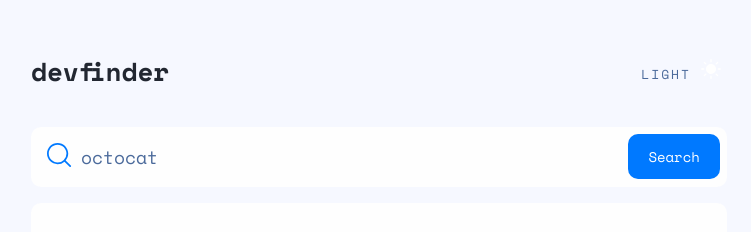
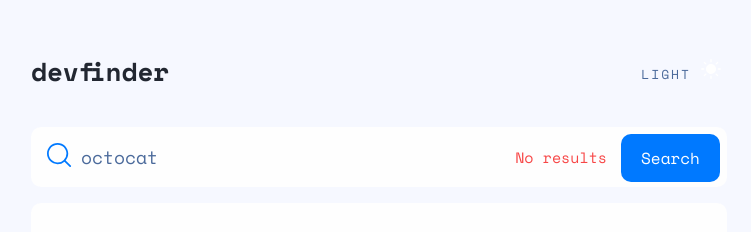
Before and after one commit to RMK-creative/github-search_compositionAPI, a Vue app: page / in a window 1280 px wide. Shown: the top 232 px of the page, without its empty margins (261-1012 px from the left). Built offline with nearby package versions, Linux system fonts and the light colour scheme; no server answers.

Commit message:
add search error

```diff
--- a/src/components/UserSearchBar.vue
+++ b/src/components/UserSearchBar.vue
@@ -1,10 +1,14 @@
 <template>
-  <section class="user-search">
+  <section
+    class="user-search"
+    :class="{ 'box-shadow': store.state.themeIsLight }"
+  >
     <form
       class="user-search__form"
       action="user-search"
       @submit.prevent="store.methods.getUser()"
     >
+      <p v-if="store.state.error" class="user-search__error">No results</p>
       <img
         class="user-search__icon"
         src="@/assets/icon-search.svg"
@@ -110,10 +114,23 @@ export default {
 
     @include breakpoint_medium {
       padding: 0.75rem 1.25rem;
+      font-size: 1rem;
     }
   }
   ::placeholder {
     color: var(--text-accent);
+    opacity: 0.6;
+  }
+
+  .user-search__error {
+    color: var(--error-red);
+    position: absolute;
+    top: 1.2rem;
+    right: 6.5rem;
+    font-size: 0.9375rem;
+    @include breakpoint_medium {
+      right: 7.5rem;
+    }
   }
 }
 </style>
```
